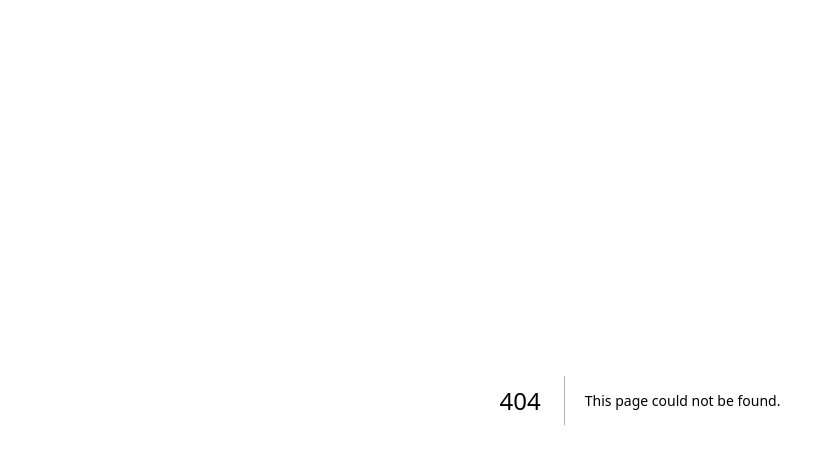
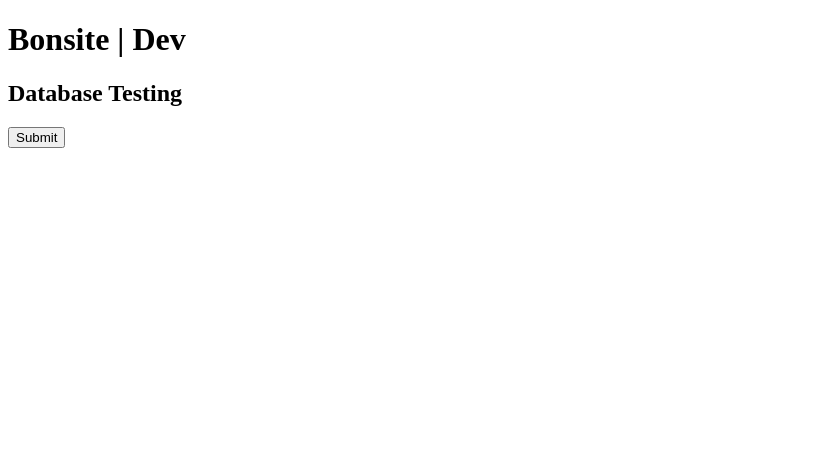
Before and after one commit to bonsite/bonsite, a Next.js app in the folder bonsite/: page /testing/database in a window 1280 px wide. Before the commit this address had no page. Shown: the top 464 px of the page, without its empty margins (0-835 px from the left). Built offline with nearby package versions, Linux system fonts and the light colour scheme.

Commit message:
test files for creating bonsai on the DB via API, its working!!

```diff
--- /dev/null
+++ b/bonsite/src/app/api/testing/insertBonsai/route.ts
@@ -0,0 +1,9 @@
+import { NextResponse } from 'next/server';
+import { db } from "@/database/db";
+import { bonsaiTable } from "@/schema";
+
+export async function POST(request: Request) {
+    const data = await request.json();
+    await db.insert(bonsaiTable).values(data);
+    return NextResponse.json({ success: true });
+}
--- /dev/null
+++ b/bonsite/src/app/testing/database/page.tsx
@@ -0,0 +1,50 @@
+"use client"; // Add this at the top of the file
+
+import { useState } from 'react';
+
+export default function Page() {
+    const [isSubmitting, setIsSubmitting] = useState(false);
+
+    const handleSubmit = async (event: React.FormEvent<HTMLFormElement>) => {
+        event.preventDefault();
+        setIsSubmitting(true);
+
+        const formData = {
+            id: 10,
+            name: 'Laranja',
+            amount: 4,
+        };
+
+        const response = await fetch('/api/testing/insertBonsai', {
+            method: 'POST',
+            headers: {
+                'Content-Type': 'application/json',
+            },
+            body: JSON.stringify(formData),
+        });
+
+        const result = await response.json();
+        if (result.success) {
+            alert('Bonsai inserted successfully');
+        } else {
+            alert('Error inserting bonsai');
+        }
+
+        setIsSubmitting(false);
+    };
+
+    return (
+        <main className="flex min-h-screen flex-col items-center justify-between p-24">
+            <h1>Bonsite | Dev</h1>
+            <h2>Database Testing</h2>
+
+            <div className="z-10 w-full max-w-5xl items-center justify-between font-mono text-sm">
+                <form onSubmit={handleSubmit}>
+                    <button type="submit" disabled={isSubmitting}>
+                        {isSubmitting ? 'Submitting...' : 'Submit'}
+                    </button>
+                </form>
+            </div>
+        </main>
+    );
+}
```
